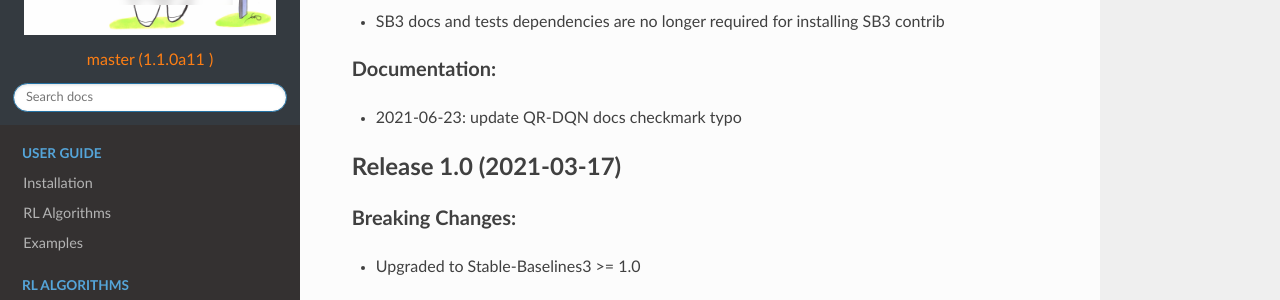
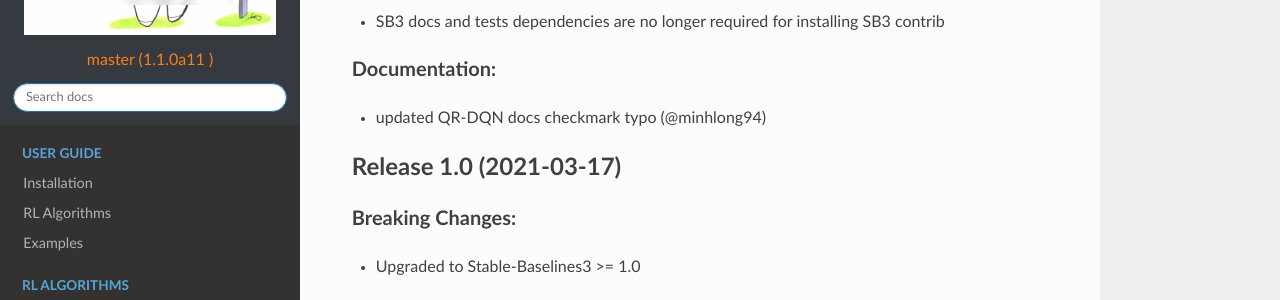
Before and after one commit to Stable-Baselines-Team/stable-baselines3-contrib, a Sphinx documentation site: the page built from docs/misc/changelog.rst, in a window 1280 px wide and 900 px high, scrolled down 411 px. Shown: the part 150-450 px from the top of the window. Built offline with Sphinx 7.4.7 and the Read the Docs theme 2.0.0, drawn with Linux system fonts in a browser that asks for light colours.

Commit message:
Update changelog.rst

```diff
--- a/docs/misc/changelog.rst
+++ b/docs/misc/changelog.rst
@@ -27,7 +27,8 @@ Others:
 Documentation:
 ^^^^^^^^^^^^^^
 
-- 2021-06-23: update QR-DQN docs checkmark typo
+- updated QR-DQN docs checkmark typo (@minhlong94)
+
 
 Release 1.0 (2021-03-17)
 -------------------------------
```
